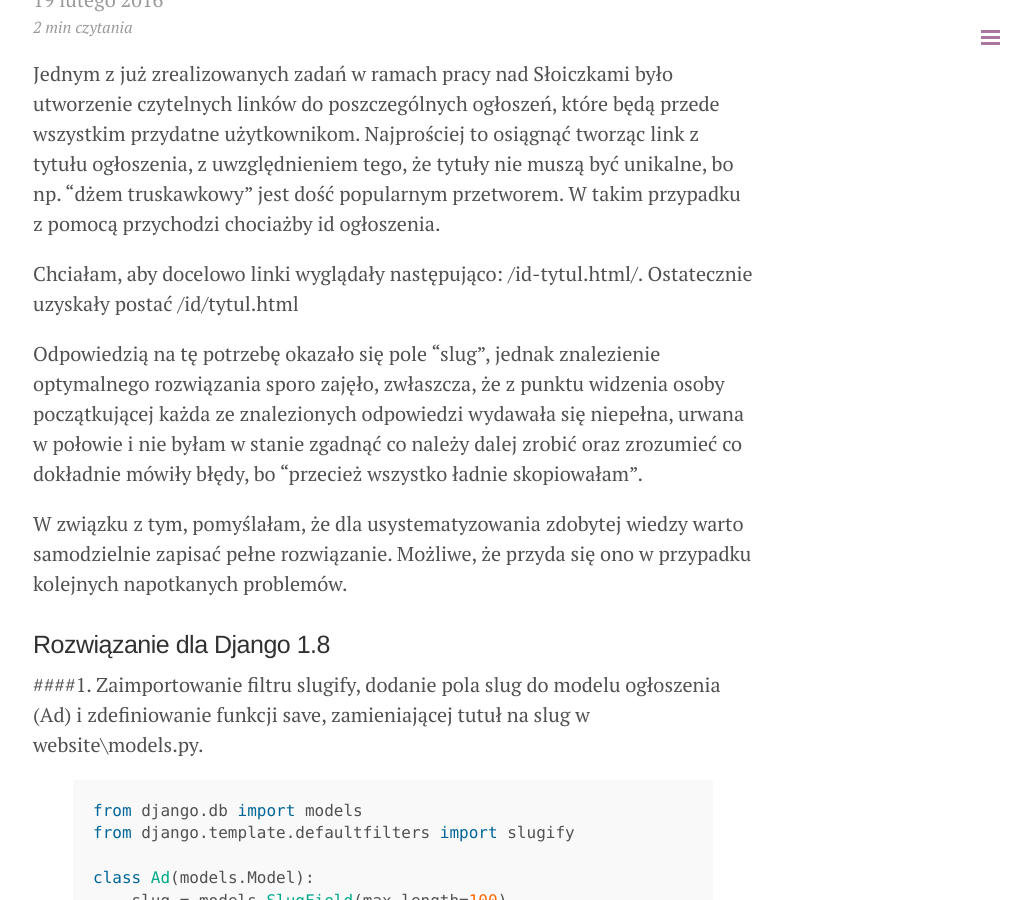
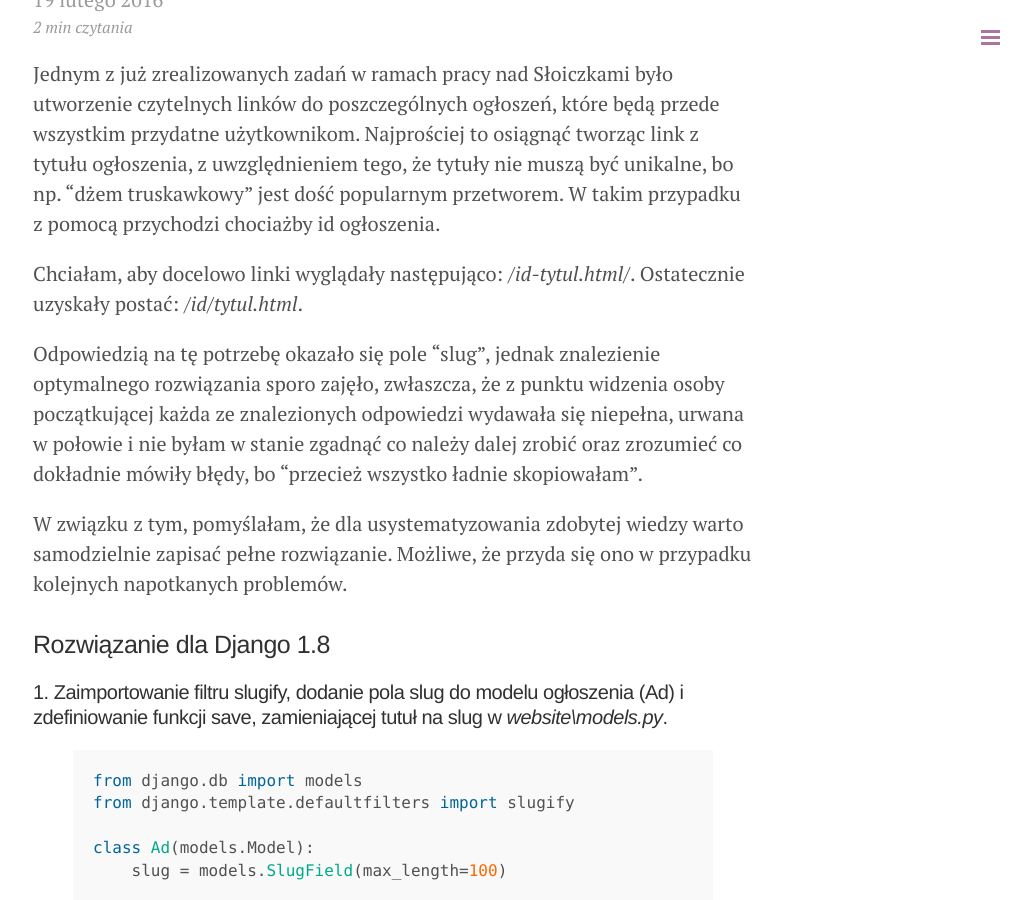
Before and after one commit to pumiko/pumiko.github.io, a Jekyll site: the page built from _posts/2016-02-19-jak-stowrzyc-ladne-linki-ogloszen.md, in a window 1280 px wide and 900 px high, scrolled down 208 px. Shown: the whole window, without its empty margins (247-1278 px from the left). Built offline with Jekyll 4.4.1, drawn with Linux system fonts in a browser that asks for light colours; nearby versions of some CDN libraries; comment, search, counter and statistics services are not loaded.

Commit message:
zamiana hashy na h4

```diff
--- a/_posts/2016-02-19-jak-stowrzyc-ladne-linki-ogloszen.md
+++ b/_posts/2016-02-19-jak-stowrzyc-ladne-linki-ogloszen.md
@@ -12,7 +12,7 @@ tags:
 
 Jednym z już zrealizowanych zadań w ramach pracy nad Słoiczkami było utworzenie czytelnych linków do poszczególnych ogłoszeń, które będą przede wszystkim przydatne użytkownikom. Najprościej to osiągnąć tworząc link z tytułu ogłoszenia, z uwzględnieniem tego, że tytuły nie muszą być unikalne, bo np. "dżem truskawkowy" jest dość popularnym przetworem. W takim przypadku z pomocą przychodzi chociażby id ogłoszenia.
 
-Chciałam, aby docelowo linki wyglądały następująco: /id-tytul.html/. Ostatecznie uzyskały postać /id/tytul.html
+Chciałam, aby docelowo linki wyglądały następująco: <i>/id-tytul.html/</i>. Ostatecznie uzyskały postać: <i>/id/tytul.html</i>.
 
 Odpowiedzią na tę potrzebę okazało się pole "slug", jednak znalezienie optymalnego rozwiązania sporo zajęło, zwłaszcza, że z punktu widzenia osoby początkującej każda ze znalezionych odpowiedzi wydawała się niepełna, urwana w połowie i nie byłam w stanie zgadnąć co należy dalej zrobić oraz zrozumieć co dokładnie mówiły błędy, bo "przecież wszystko ładnie skopiowałam".
 
@@ -20,7 +20,7 @@ W związku z tym, pomyślałam, że dla usystematyzowania zdobytej wiedzy warto
 
 <h3>Rozwiązanie dla Django 1.8</h3>
 
-####1. Zaimportowanie filtru slugify, dodanie pola slug do modelu ogłoszenia (Ad) i zdefiniowanie funkcji save, zamieniającej tutuł na slug w website\models.py.
+<h4>1. Zaimportowanie filtru slugify, dodanie pola slug do modelu ogłoszenia (Ad) i zdefiniowanie funkcji save, zamieniającej tutuł na slug w <i>website\models.py</i>.</h4>
 
 {% highlight python %}
 from django.db import models
```
